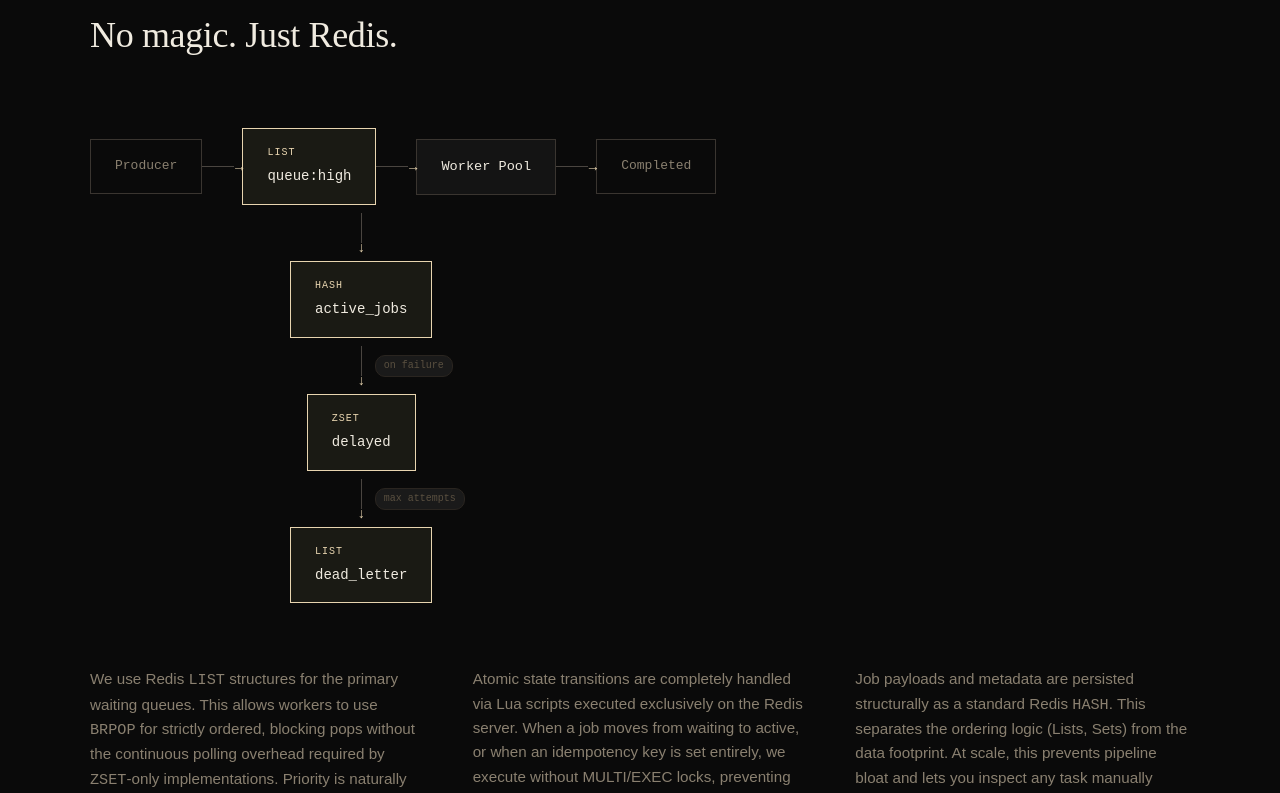
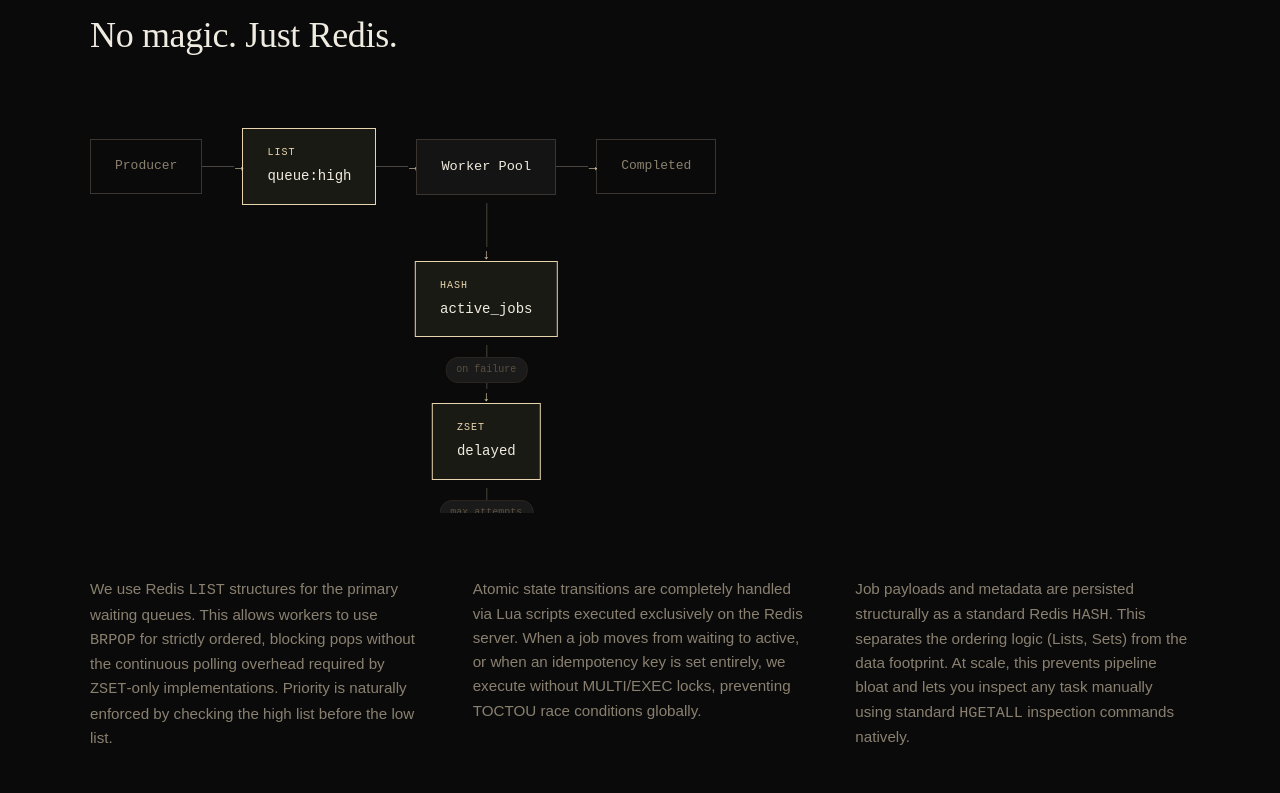
Before and after one commit to Garrur/Distri_sys, a React (Vite) app in the folder frontend/: page / in a window 1280 px wide. Shown: the part 980-1773 px from the top of the page. Built offline with nearby package versions, Linux system fonts and the light colour scheme; no server answers; a web font is replaced by a local one.

Commit message:
fix(ui): correct brutalist architecture layout overflows and benchmark chart bounds

```diff
--- a/frontend/src/pages/Landing.css
+++ b/frontend/src/pages/Landing.css
@@ -149,12 +149,12 @@
 .landing-page .arch-arrow-x::before { content: ''; position: absolute; left: 0; right: 8px; height: 1px; background-color: #4a4540; }
 .landing-page .arch-arrow-x::after { content: '→'; color: var(--landing-accent); position: relative; transform: translateX(1px); }
 
-.landing-page .arch-arrow-y { display: flex; flex-direction: column; align-items: center; height: 40px; position: relative; margin-bottom: 8px; }
-.landing-page .arch-arrow-y::before { content: ''; width: 1px; height: calc(100% - 10px); background-color: #4a4540; }
-.landing-page .arch-arrow-y::after { content: '↓'; color: var(--landing-accent); position: absolute; bottom: -2px; font-size: 14px; line-height: 1; }
+.landing-page .arch-arrow-y { display: flex; flex-direction: column; align-items: center; justify-content: center; height: 50px; position: relative; margin-bottom: 8px; width: 100%; }
+.landing-page .arch-arrow-y::before { content: ''; position: absolute; left: 50%; transform: translateX(-50%); width: 1px; height: 100%; top: 0; background-color: #4a4540; z-index: 0; }
+.landing-page .arch-arrow-y::after { content: '↓'; font-family: sans-serif; color: var(--landing-accent); position: absolute; bottom: -8px; font-size: 14px; line-height: 1; z-index: 0; background: var(--landing-bg); }
 
-.landing-page .arch-down-branch { display: flex; flex-direction: column; align-items: center; margin-left: 200px; width: fit-content; }
-.landing-page .arch-pill { background: #1a1a1a; border: 1px solid var(--landing-border); padding: 2px 8px; border-radius: 10px; font-size: 10px; color: #5a5040; position: absolute; top: 50%; transform: translateY(-50%); left: 14px; white-space: nowrap; z-index: 2; }
+.landing-page .arch-down-branch { display: flex; flex-direction: column; align-items: center; margin: 0; width: fit-content; position: absolute; top: 100%; left: 50%; transform: translateX(-50%); padding-top: 8px; z-index: 5; }
+.landing-page .arch-pill { background: #1a1a1a; border: 1px solid var(--landing-border); padding: 4px 10px; border-radius: 12px; font-size: 10px; color: #5a5040; white-space: nowrap; z-index: 2; position: relative; left: auto; top: auto; transform: none; margin: 0; }
 
 .landing-page .paragraphs { display: grid; grid-template-columns: repeat(3, 1fr); gap: 3rem; color: var(--landing-text-muted); font-size: 0.95rem; line-height: 1.6; }
 
@@ -179,7 +179,7 @@
 .landing-page .feature-card p { color: var(--landing-text-muted); font-size: 0.95rem; line-height: 1.75; margin: 0; }
 
 .landing-page .benchmark-section { background: var(--landing-surface); }
-.landing-page .chart { margin: 4rem 0 2rem; font-family: var(--font-mono); }
+.landing-page .chart { margin: 4rem 0 2rem; font-family: var(--font-mono); max-width: 650px; }
 .landing-page .chart-row { display: flex; align-items: center; gap: 16px; margin-bottom: 16px; }
 .landing-page .chart-label { font-size: 12px; color: #5a5040; min-width: 120px; font-family: var(--font-mono); margin: 0; }
 .landing-page .chart-bar-bg { flex-grow: 1; height: 8px; background: #1a1a1a; border: 1px solid var(--landing-border); border-radius: 2px; position: relative; }
--- a/frontend/src/pages/Landing.tsx
+++ b/frontend/src/pages/Landing.tsx
@@ -184,7 +184,7 @@
             <h2>No magic. Just Redis.</h2>
           </div>
 
-          <div className="arch-diagram">
+          <div className="arch-diagram" style={{ paddingBottom: '300px' }}>
             <div className="arch-row">
               <div className="arch-node-generic">Producer</div>
               <div className="arch-arrow-x"></div>
@@ -192,11 +192,8 @@
                 <span className="arch-type">LIST</span> <span className="arch-key">queue:high</span>
               </div>
               <div className="arch-arrow-x"></div>
+              <div style={{ position: 'relative' }}>
                 <div className="arch-node-worker">Worker Pool</div>
-              <div className="arch-arrow-x"></div>
-              <div className="arch-node-generic">Completed</div>
-            </div>
-
                 <div className="arch-down-branch">
                   <div className="arch-arrow-y"></div>
                   <div className="arch-node-redis" style={{ marginBottom: '8px' }}>
@@ -214,6 +211,10 @@
                   <div className="arch-node-redis">
                     <span className="arch-type">LIST</span> <span className="arch-key">dead_letter</span>
                   </div>
+                </div>
+              </div>
+              <div className="arch-arrow-x"></div>
+              <div className="arch-node-generic">Completed</div>
             </div>
           </div>
 
```
Lines whose indentation alone changed are shown as unchanged.
